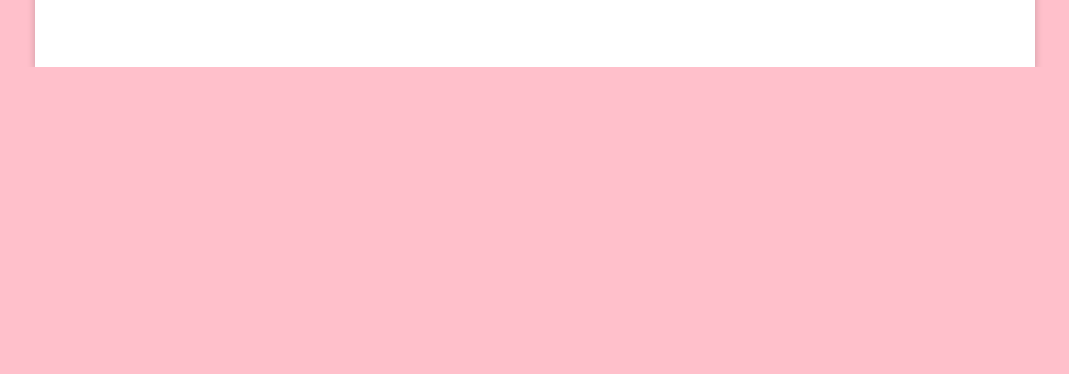
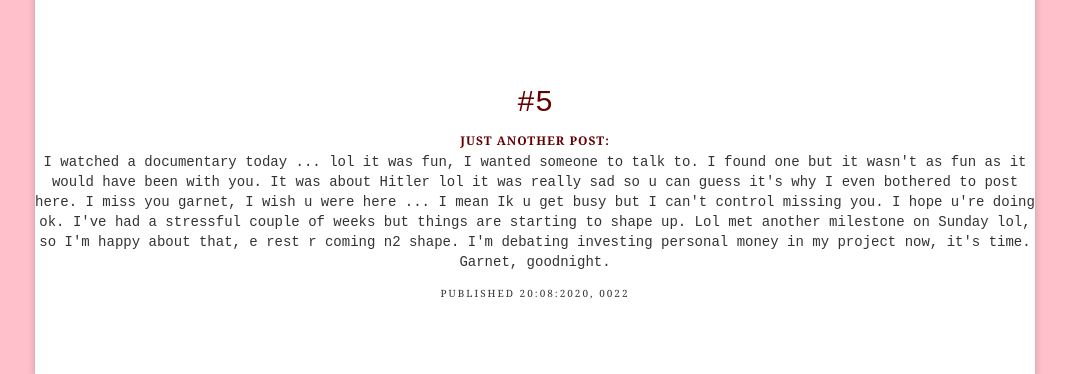
Before and after one commit to Raych118/mush_cup.github.io, a plain HTML site: page index.html in a window 1280 px wide. Shown: the part 2140-2514 px from the top of the page, without its empty margins (105-1174 px from the left). Before the commit the page ends 2207 px from the top, so only its background shows below. Drawn offline with nearby package versions, Linux system fonts and the light colour scheme.

Commit message:
Update index.html

```diff
--- a/index.html
+++ b/index.html
@@ -107,6 +107,16 @@ Have fun wth ths 1. Goodnight Garnet</p>
 	<br/>
 	<br/>
 
+		<div>
+		<h2><a href="">#5</a></h2>
+		<div class= "headline"> Just another post:</div>
+		<p>I watched a documentary today ... lol it was fun, I wanted someone to talk to. I found one but it wasn't as fun as it would have been with you. It was about Hitler lol it was really sad so u can guess it's why I even bothered to post here. I miss you garnet, I wish u were here ... I mean Ik u get busy but I can't control missing you. I hope u're doing ok. I've had a stressful couple of weeks but things are starting to shape up. Lol met another milestone on Sunday lol, so I'm happy about that, e rest r coming n2 shape. I'm debating investing personal money in my project now, it's time. Garnet, goodnight.</p>
+		<div class= "date"><p> published 20:08:2020, 0022</p></div>
+	</div>
+        <br/>
+	<br/>
+	<br/>
+
 </div>
 
 </body>
```
